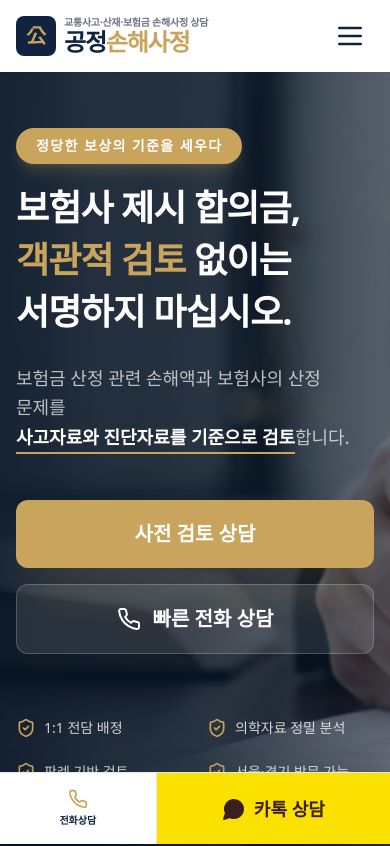
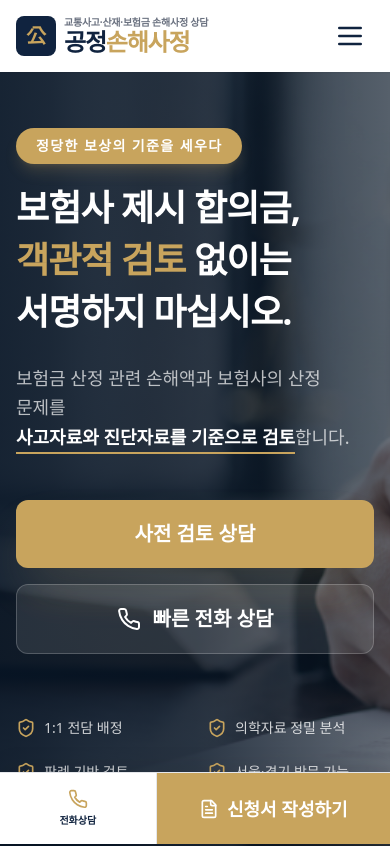
Before and after one commit to wogus5695-ctrl/sonhaesajung_gongjung, a Next.js app: page / in a window 390 px wide. Shown: the top 846 px of the page. Built offline with nearby package versions, Linux system fonts and the light colour scheme.

Commit message:
design: 모바일 플로팅 CTA 버튼 텍스트 및 디자인 변경 (신청서 작성하기)

```diff
--- a/src/components/CTAButton.tsx
+++ b/src/components/CTAButton.tsx
@@ -1,4 +1,4 @@
-import { Phone, MessageCircle } from 'lucide-react';
+import { Phone, FileText } from 'lucide-react';
 import { cn } from '@/lib/utils';
 
 interface CTAButtonProps {
@@ -28,10 +28,10 @@ export default function CTAButton({
         </a>
         <a
           href="#contact"
-          className="flex-[1.5] flex items-center justify-center gap-2 py-4 bg-[#FAE100] text-[#3C1E1E] font-black text-lg active:bg-[#F7D600] transition-colors"
+          className="flex-[1.5] flex items-center justify-center gap-2 py-4 bg-brand-gold text-white font-black text-lg active:bg-brand-gold/90 transition-colors"
         >
-          <MessageCircle className="w-6 h-6 fill-[#3C1E1E]" />
-          카톡 상담
+          <FileText className="w-5 h-5" />
+          신청서 작성하기
         </a>
       </div>
     );
```
